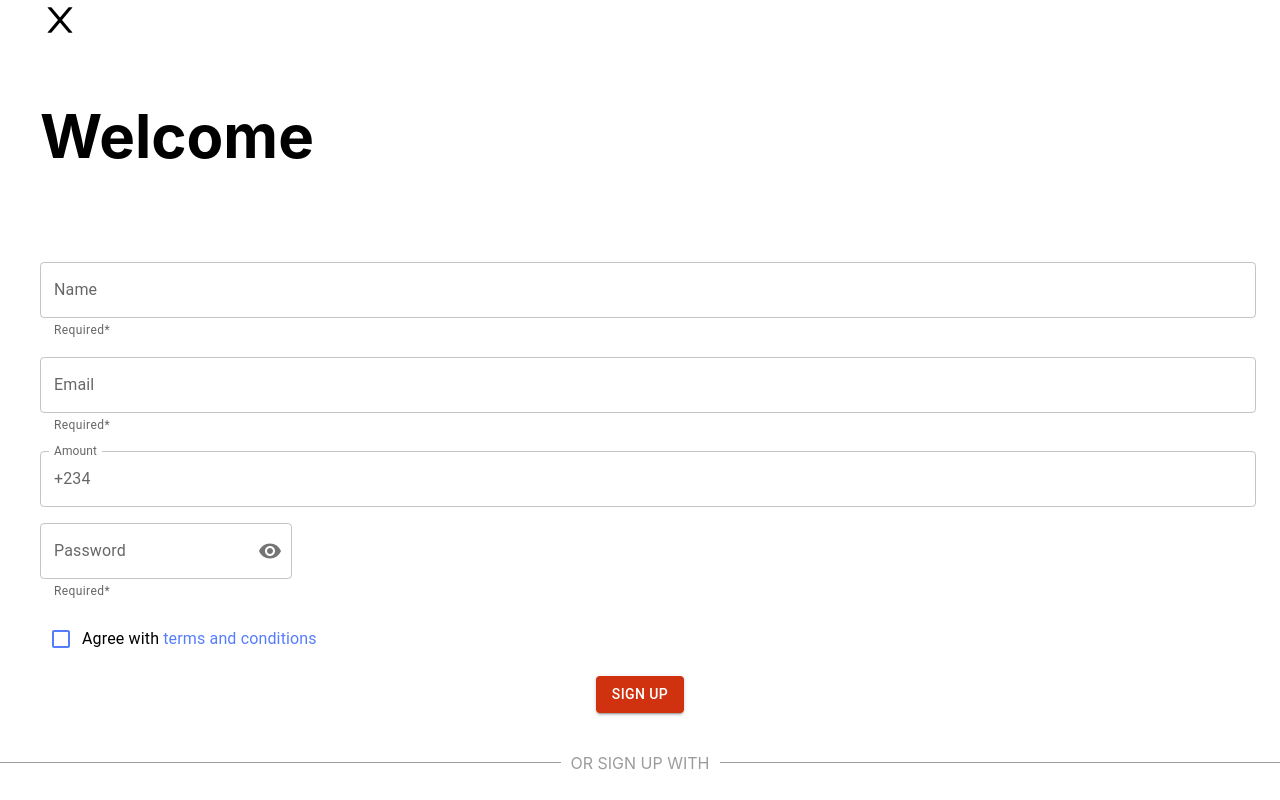
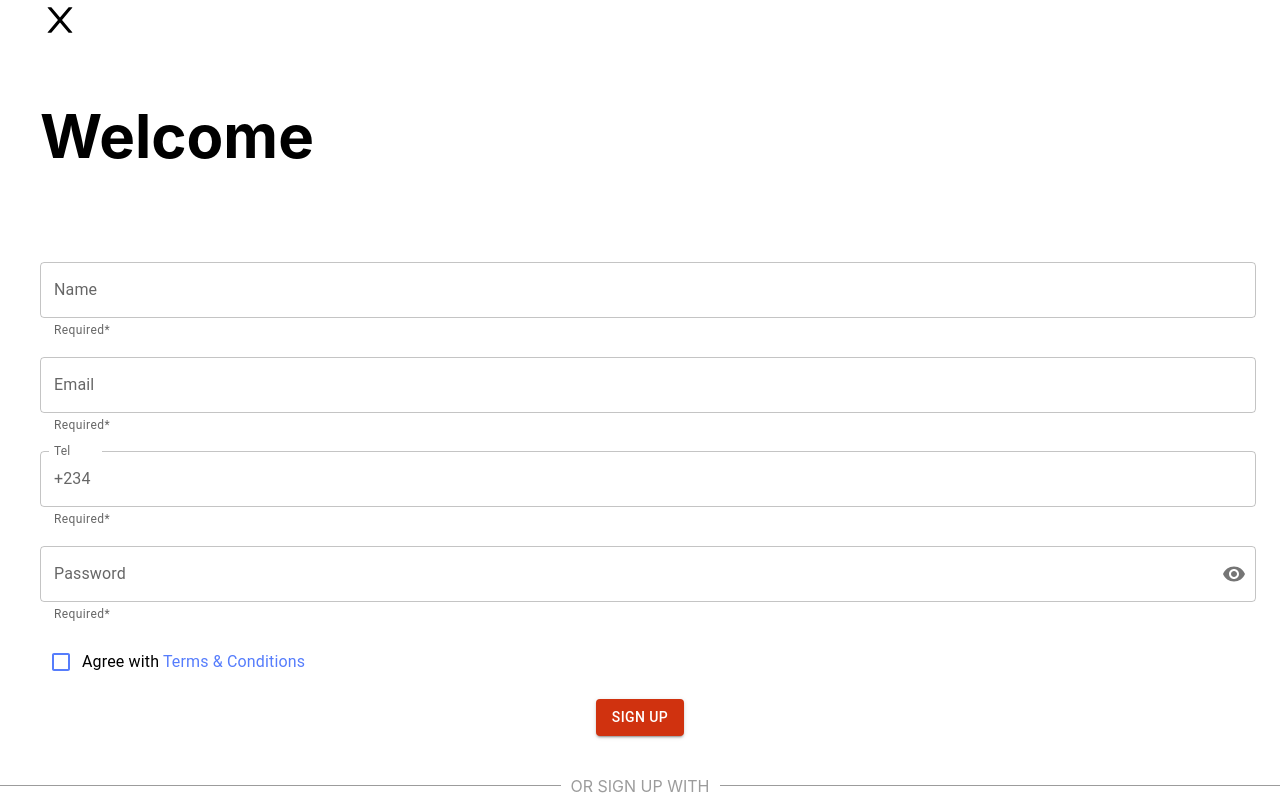
Before and after one commit to zirradev/fingertipps, a React (Create React App) app in the folder client/: page /Signup in a window 1280 px wide. Built offline with nearby package versions, Linux system fonts and the light colour scheme.

Commit message:
form complete

```diff
--- a/client/package.json
+++ b/client/package.json
@@ -5,6 +5,7 @@
   "dependencies": {
     "@emotion/react": "^11.9.0",
     "@emotion/styled": "^11.8.1",
+    "@mui/icons-material": "^5.6.2",
     "@mui/material": "^5.7.0",
     "@mui/styled-engine-sc": "^5.7.0",
     "@splidejs/react-splide": "^0.7.5",
--- a/client/src/pages/Signup.js
+++ b/client/src/pages/Signup.js
@@ -62,7 +62,7 @@ export default function ComposedTextField() {
             <OutlinedInput
               id="component-outlined"
               value={values.name}
-              onChange={handleChange}
+              onChange={handleChange("name")}
               label="Name"
             />
             <FormHelperText id="component-helper-text">
@@ -74,7 +74,7 @@ export default function ComposedTextField() {
             <OutlinedInput
               id="component-outlined"
               value={values.email}
-              onChange={handleChange}
+              onChange={handleChange("email")}
               label="Email"
               type="email"
             />
@@ -83,18 +83,21 @@ export default function ComposedTextField() {
             </FormHelperText>
           </FormControl>
           <FormControl fullWidth sx={{ m: 1 }}>
-            <InputLabel htmlFor="outlined-adornment-amount">Amount</InputLabel>
+            <InputLabel htmlFor="component-outlined">Tel</InputLabel>
             <OutlinedInput
-              id="outlined-adornment-amount"
+              id="component-outlined"
               value={values.phone}
-              onChange={handleChange("amount")}
+              onChange={handleChange("phone")}
               startAdornment={
                 <InputAdornment position="start">+234</InputAdornment>
               }
               label="Amount"
             />
+            <FormHelperText id="component-helper-text">
+              Required*
+            </FormHelperText>
           </FormControl>
-          <FormControl sx={{ m: 1, width: "25ch" }} variant="outlined">
+          <FormControl sx={{ m: 1 }} variant="outlined" fullWidth>
             <InputLabel htmlFor="outlined-adornment-password">
               Password
             </InputLabel>
@@ -136,7 +139,7 @@ export default function ComposedTextField() {
                   href="#"
                   style={{ textDecoration: "none", color: "var(--color-blue)" }}
                 >
-                  terms and conditions
+                  Terms & Conditions
                 </a>
               </>
             }
```
Also changed, not shown: 2 other files (tests, documents, lock files or other folders).
